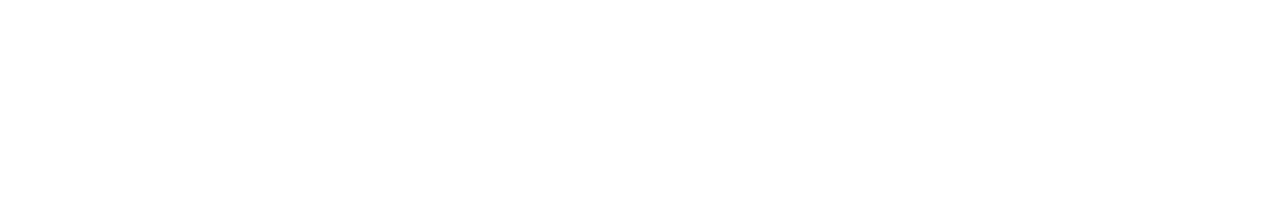
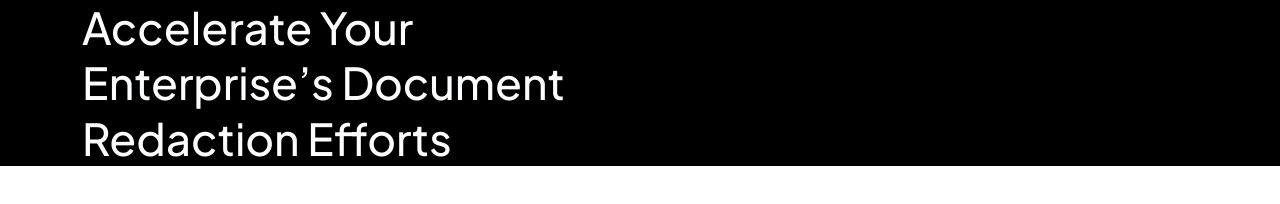
Before and after one commit to INDERJEETBHADU/New-Github, a plain HTML site: page index.html in a window 1280 px wide. Drawn offline with nearby package versions, Linux system fonts and the light colour scheme.

Commit message:
root_color_changes

```diff
--- a/assets/css/style.css
+++ b/assets/css/style.css
@@ -7,7 +7,7 @@
     margin: 0;
     box-sizing: border-box;
     list-style-type: none;
-    text-decoration: none;
+    text-decoration: none !important;
 }
 
 .ff_plus_jakt {
--- a/index.html
+++ b/index.html
@@ -12,6 +12,20 @@
 </head>
 
 <body>
+    <!--___________________________ inderjeet_first_section_starts_here+++++++++++++++++ -->
+    <section class="bg-black">
+        <div class="container">
+            <div class="row">
+                <div class="col-6">
+                    <h3 class="mb-0 ff_plus_jakt ftw-500 fs-4xl line_height_126 color-white text-capitalize">Accelerate
+                        Your
+                        Enterprise’s Document
+                        Redaction
+                        Efforts</h3>
+                </div>
+            </div>
+        </div>
+    </section>
     <script src="https://cdn.jsdelivr.net/npm/bootstrap@5.3.2/dist/js/bootstrap.bundle.min.js"
         integrity="sha384-C6RzsynM9kWDrMNeT87bh95OGNyZPhcTNXj1NW7RuBCsyN/o0jlpcV8Qyq46cDfL"
         crossorigin="anonymous"></script>
```
